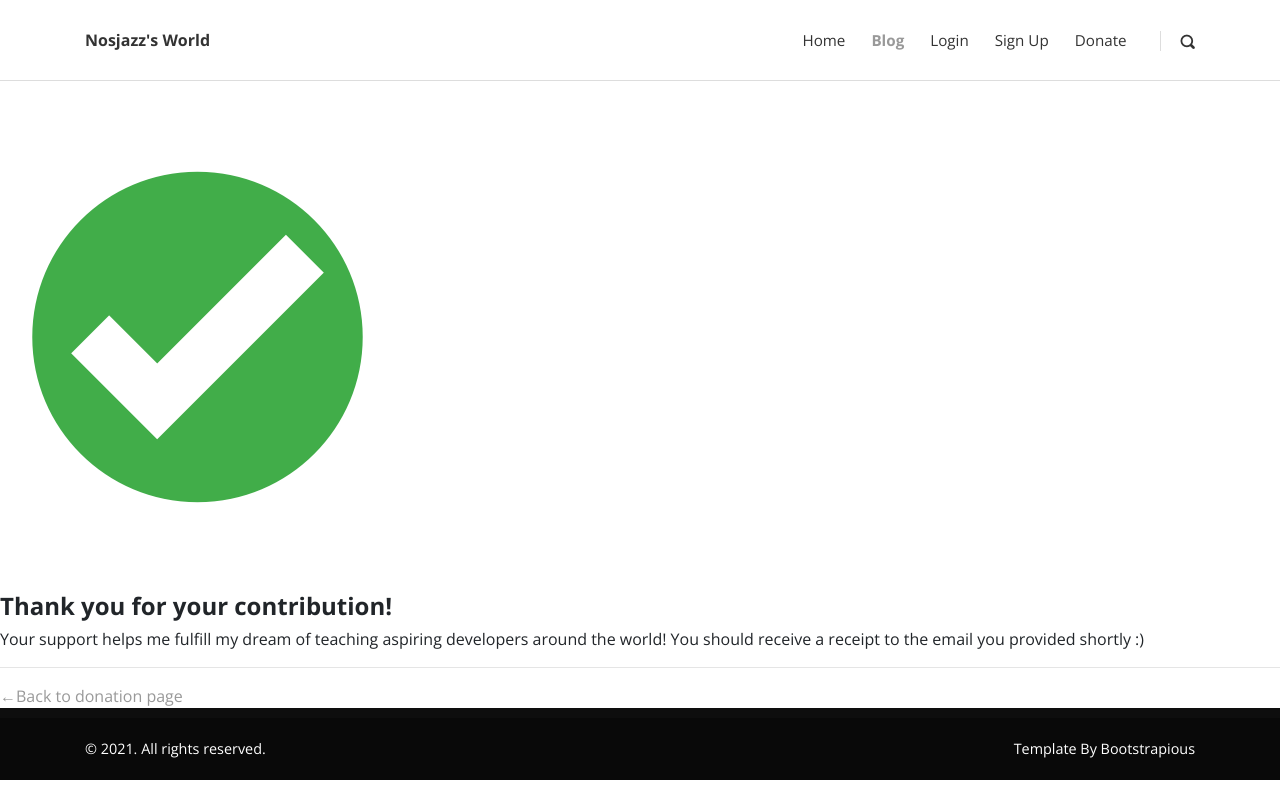
After one commit to Nosjazz/milestone_4, a Django app: page /success/ in a window 1280 px wide. The commit adds this page. Run offline with Django 3.2, Linux system fonts and the light colour scheme; some libraries are stand-ins or nearby versions.

```diff
--- a/src/blog/urls.py
+++ b/src/blog/urls.py
@@ -5,7 +5,7 @@ from django.urls import path, include
 
 from posts.views import (
     index, blog, post, search,
-    post_create, post_update, post_delete, contact, donation
+    post_create, post_update, post_delete, contact, donation, success
 )
 from marketing.views import email_list_signup
 
@@ -23,6 +23,7 @@ urlpatterns = [
     path('accounts/', include('allauth.urls')),
     path('contact/', contact, name='contact'),
     path('donation/', donation, name='donation'),
+    path('success/', success, name="success"),
 ]
 
 if settings.DEBUG:
--- a/src/posts/views.py
+++ b/src/posts/views.py
@@ -9,6 +9,8 @@ from django.core.mail import send_mail
 
 form = EmailSignupForm()
 
+def success(request):
+	return render(request, 'success.html', {})
 
 def donation(request):
     return render(request, "donation.html", {})
--- a/src/templates/base.html
+++ b/src/templates/base.html
@@ -1,4 +1,3 @@
-
 <!DOCTYPE html>
 <html>
 
--- a/src/templates/post.html
+++ b/src/templates/post.html
@@ -24,8 +24,10 @@
                     {% endfor %}
                   </div>
                   <div>
+                    {% if request.user.is_staff %}
                     <a href="{% url 'post-update' id=post.id %}">Update</a>
                     <a href="{% url 'post-delete' id=post.id %}">Delete</a>
+                    {% endif %}
                   </div>
                 </div>
                 <h1>{{ post.title }}<a href="#"><i class="fa fa-bookmark-o"></i></a></h1>
--- /dev/null
+++ b/src/templates/success.html
@@ -0,0 +1,16 @@
+{% extends 'base.html' %}
+
+{% load static %}
+
+
+
+{% block content %}
+	<div id="box">
+		<img id="succes-icon" src="{% static 'media/check.png' %}">
+		<h4>Thank you for your contribution!</h4>
+		<p>Your support helps me fulfill my dream of teaching aspiring developers around the world! You should receive a receipt to the email you provided shortly :)</p>
+		<hr>
+		<a class="myButton" href="/donation/">&#x2190;Back to donation page</a>
+	</div>
+
+{% endblock content %}
```
Also changed, not shown: src/db.sqlite3, src/media/check.png (added), src/media/image4.png (deleted).
